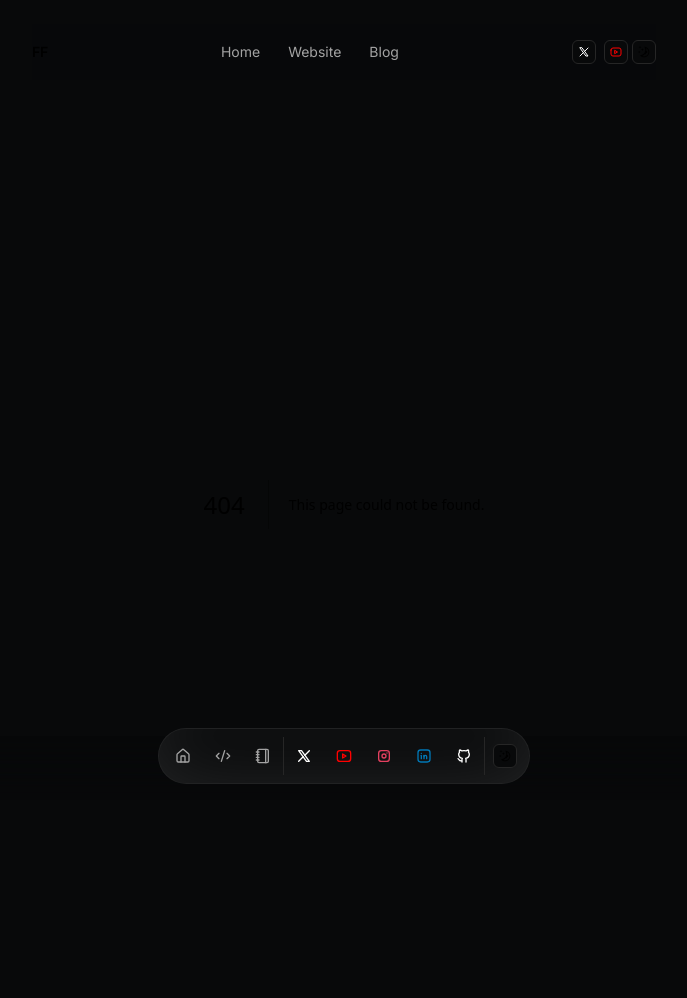
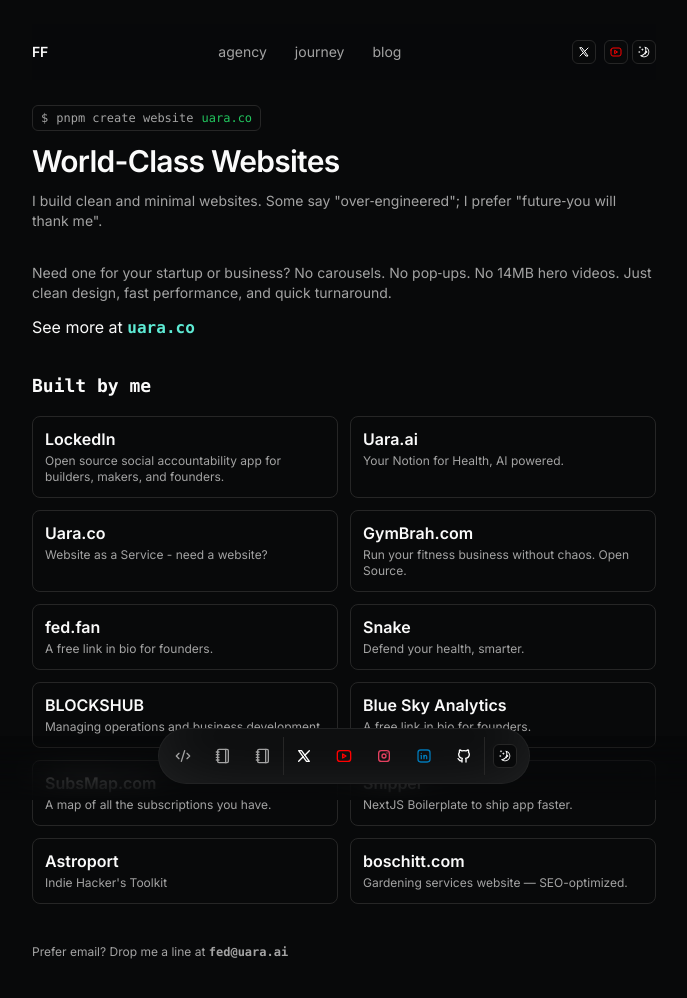
Before and after one commit to federicofanini/federicofan.com, a Next.js app: page /agency in a window 1280 px wide. Before the commit this address had no page. Shown: the top 998 px of the page, without its empty margins (296-983 px from the left). Built offline with nearby package versions, Linux system fonts and the light colour scheme.

Commit message:
agency page

```diff
--- a/src/app/website/page.tsx
+++ b/src/app/agency/page.tsx
@@ -85,25 +85,16 @@
         </div>
       </section>
 
-      <section className="space-y-3">
-        <h2 className="text-lg font-bold font-mono">GPT-5 says: (memes)</h2>
-        <ul className="list-disc pl-5 space-y-1 text-xs text-muted-foreground">
-          <li>Move fast, break nothing… except bundle size (we fix it).</li>
-          <li>
-            “It works on my machine” is a valid CI status. Kidding. Mostly.
-          </li>
-          <li>
-            If it compiles, we ship. If it doesn&apos;t, we ship to staging.
-          </li>
-        </ul>
-        <p className="text-[11px] text-muted-foreground font-mono text-yellow-500">
-          Warning: page may cause uncontrollable urge to refactor your current
-          site
-        </p>
-      </section>
-
       <footer className="pt-2 text-xs text-muted-foreground">
-        <p>Prefer DMs? You can also reach me from the dock below.</p>
+        <Link
+          href="mailto:fed@uara.ai"
+          className="hover:text-black dark:hover:text-white transition-colors"
+        >
+          Prefer email? Drop me a line at{" "}
+          <span className="font-mono hover:underline underline-offset-4 font-semibold">
+            fed@uara.ai
+          </span>
+        </Link>
       </footer>
     </main>
   );
--- a/src/data/resume.tsx
+++ b/src/data/resume.tsx
@@ -22,9 +22,9 @@
     "IoT",
   ],
   navbar: [
-    { href: "/", icon: HomeIcon, label: "Home" },
-    { href: "/website", icon: Code2, label: "Website" },
-    { href: "/blog", icon: NotebookIcon, label: "Blog" },
+    { href: "/agency", icon: Code2, label: "agency" },
+    { href: "/journey", icon: NotebookIcon, label: "journey" },
+    { href: "/blog", icon: NotebookIcon, label: "blog" },
   ],
   contact: {
     email: "f@fanini.eu",
```
